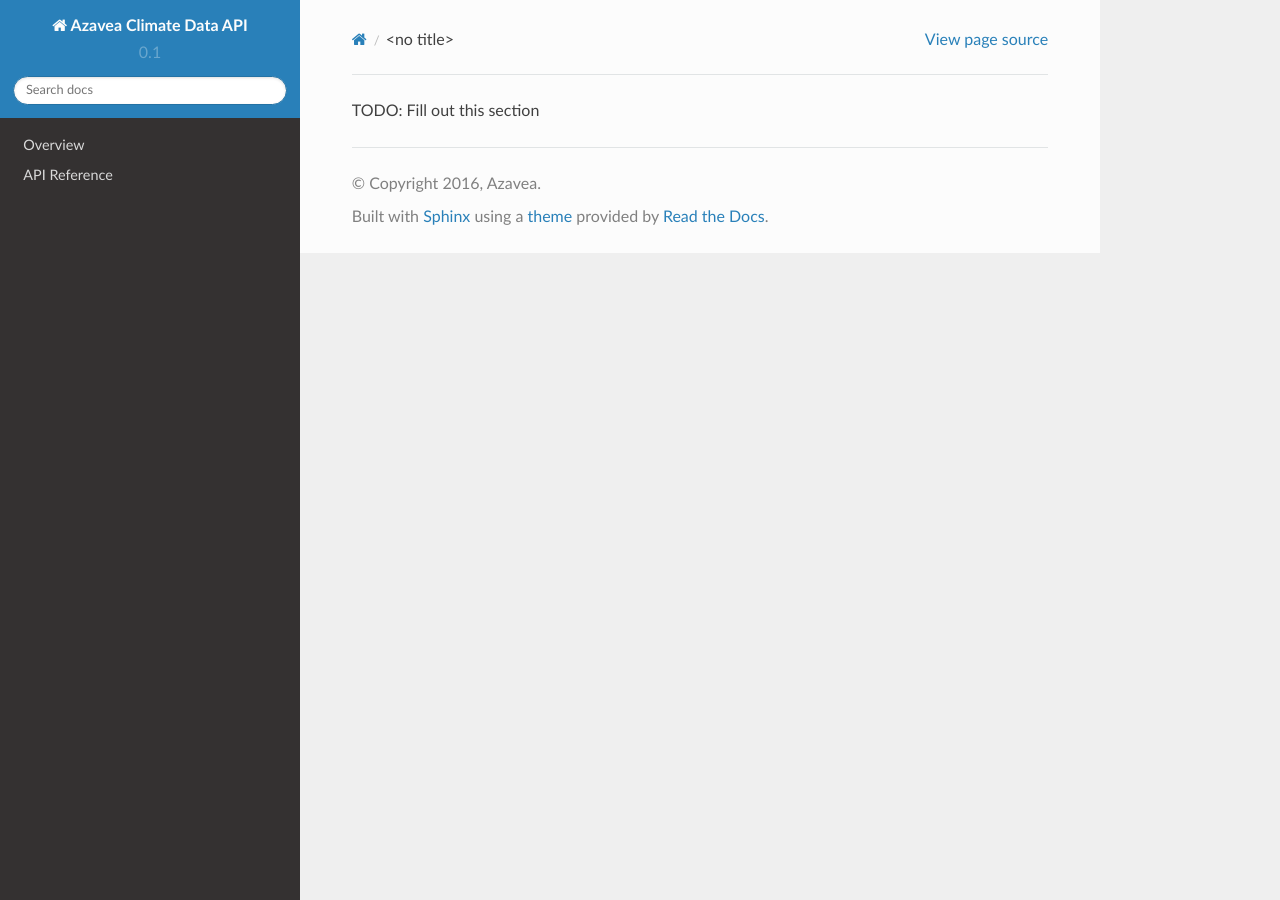
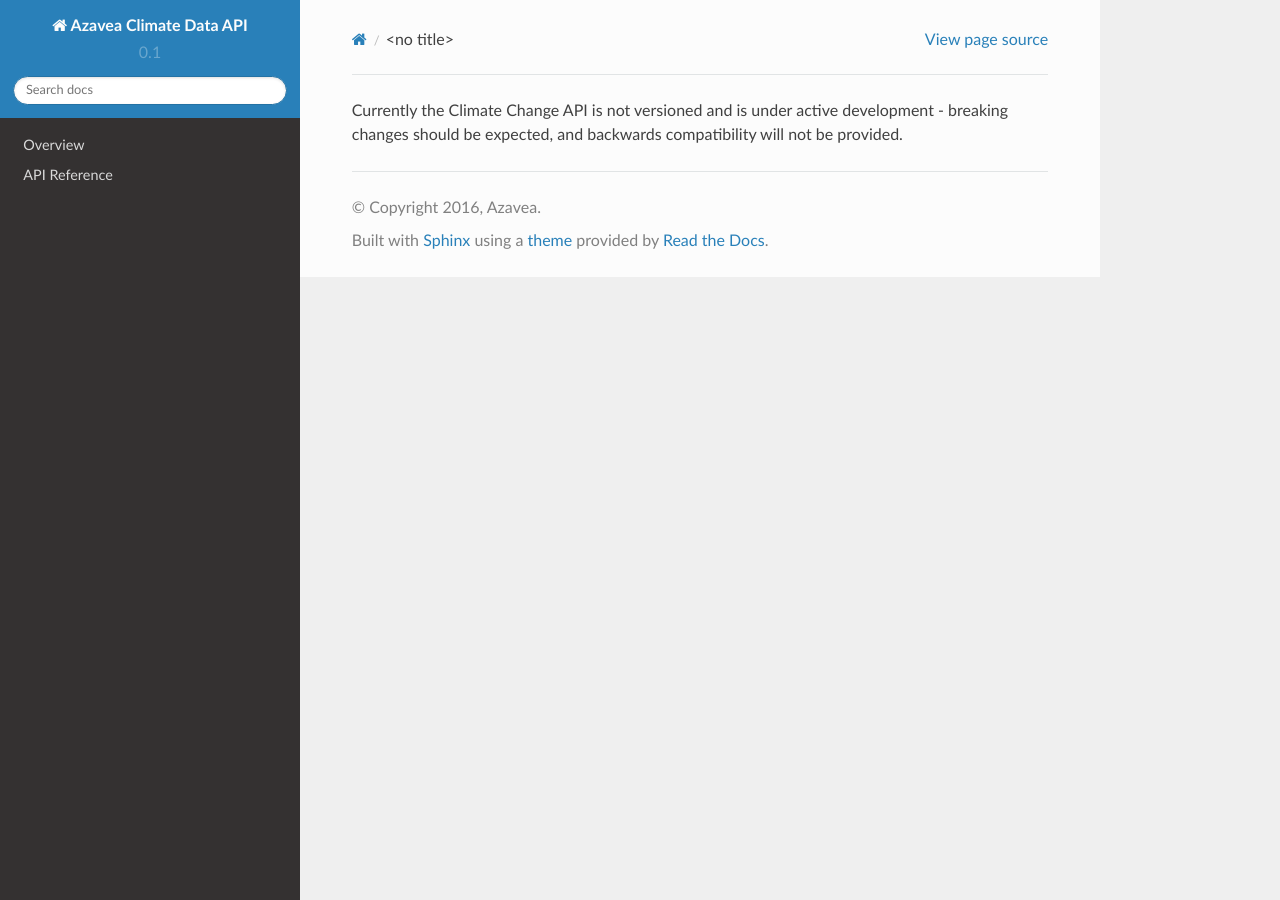
Before and after one commit to azavea/climate-change-api, a Sphinx documentation site: the page built from doc/source/overview/versioning.rst, in a window 1280 px wide. Built offline with Sphinx 7.4.7 and the Read the Docs theme 2.0.0, drawn with Linux system fonts in a browser that asks for light colours.

Commit message:
Add documentation for versioning

```diff
--- a/doc/source/overview/versioning.rst
+++ b/doc/source/overview/versioning.rst
@@ -1,2 +1 @@
-
-TODO: Fill out this section
+Currently the Climate Change API is not versioned and is under active development - breaking changes should be expected, and backwards compatibility will not be provided.
```
